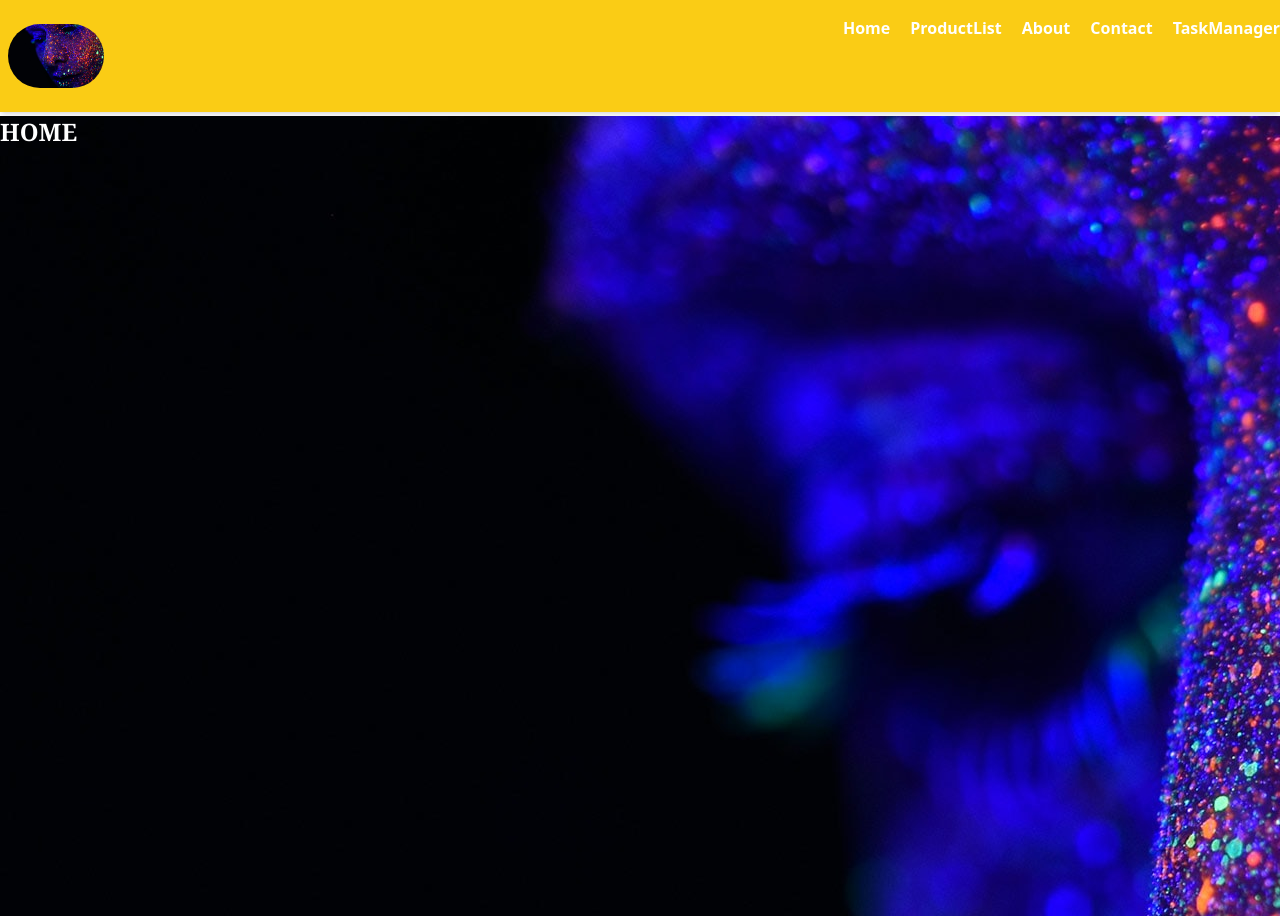
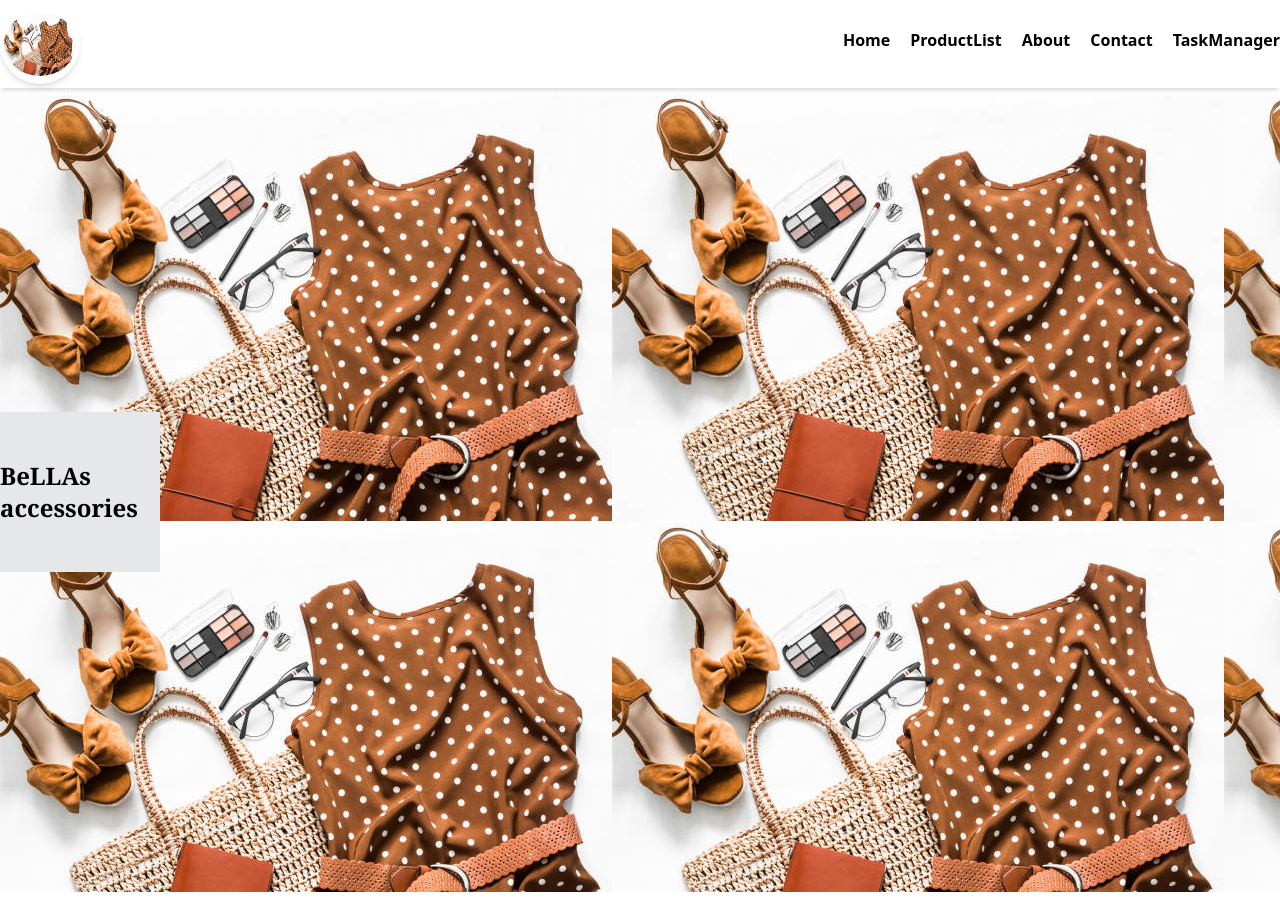
Before and after one commit to christabelalorzuke/code-along, a React (Create React App) app: page / in a window 1280 px wide. After the commit the page ends 892 px from the top, so only its background shows below. Built offline with nearby package versions, Linux system fonts and the light colour scheme.

Commit message:
state-management-1

```diff
--- /dev/null
+++ b/src/Context/productContext.jsx
@@ -0,0 +1,20 @@
+// import { createContext, useState , useEffect } from "react";
+// import useAxios from "../hooks/useAxios"
+import { createContext, useContext, useState } from "react";
+
+export const ProductContext = createContext({
+  products: [],
+  setProducts: (products) => {},
+});
+
+export const ProductsContextProvider = ({ children }) => {
+  const [products, setValue] = useState([]);
+  const setProducts = (products) => setValue(products);
+  return (
+    <ProductContext.Provider value={{ products, setProducts }}>
+      {children}
+    </ProductContext.Provider>
+  );
+};
+
+export const useProductContext = () => useContext(ProductContext);
--- a/src/components/Navbar.jsx
+++ b/src/components/Navbar.jsx
@@ -25,14 +25,14 @@ const links = [
 ];
 const Navbar = () => {
   return (
-    <div className="shadow-md py-4 bg-yellow-400 text-white">
+    <div className="shadow-md py-1 bg-yellow-6700  mb-1">
       <nav className="flex font-bold justify-between max-w-7xl mx-auto">
         <img
           src={ColorArt}
           alt=""
-          className="px-2 py-2 rounded-full object-fill h-20 w-30"
+          className="px-1 py-2  m-none rounded-full object-fill h-20 w-20 shadow-md"
         />
-        <ul className="flex gap-5 ">
+        <ul className="flex gap-5 mt-6 ml-2 ">
           {links.map((link, index) => (
             <NavItem key={index} label={link.label} to={link.to} />
           ))}
--- a/src/components/Product.jsx
+++ b/src/components/Product.jsx
@@ -5,13 +5,15 @@ const Product = ({ product }) => {
   return (
     <div className="w-full max-w-sm bg-white rounded-lg shadow-md dark:bg-gray-800 dark:border-gray-700">
       <div className="snap-center flex justify-center item-center rounded-lg">
+        <div className="h-72 overflow-hidden ">
         <a href="m">
             <img
               className="p-4 rounded-t-lg"
-            src={product.category.image}
+              src={product.image}
               alt=""
             />
           </a>
+        </div>
         </div>
 
       <div className="px-5 pb-5 item-center justify-center m-4">
@@ -22,7 +24,7 @@ const Product = ({ product }) => {
         </a>
         <div className="flex items-center mt-2.5 mb-2 text-white">
           {/* <span class="bg-blue-100 text-blue-800 text-xs font-semibold mr-2 px-2.5 py-0.5 rounded dark:bg-blue-200 dark:text-blue-800 ml-3"> */}
-          {product.description}
+          {product.description.substring(0 , 150)}
           {/* </span> */}
         </div>
         <div className="flex justify-between items-center">
--- a/src/components/ProductDetail.jsx
+++ b/src/components/ProductDetail.jsx
@@ -1,6 +1,6 @@
 import React from "react";
 import { useParams } from "react-router-dom";
-import useAxios from "./hooks/useAxios";
+import useAxios from "../hooks/useAxios";
 
 const ProductDetail = () => {
   const { productId } = useParams();
@@ -15,7 +15,6 @@ const ProductDetail = () => {
               <img classNmae="w-40" key={index} src={image} alt="" />
             ))}
           </div>
-          {/* {productId} */}
         </div>
         <div className="">
             hello
--- a/src/index.js
+++ b/src/index.js
@@ -3,11 +3,15 @@ import ReactDOM from 'react-dom/client';
 import './index.css';
 import App from './App';
 import reportWebVitals from './reportWebVitals';
+import { ProductsContextProvider } from './Context/productContext';
 
 const root = ReactDOM.createRoot(document.getElementById('root'));
 root.render(
   <React.StrictMode>
-    <App />
+    <ProductsContextProvider>
+        <App />
+    </ProductsContextProvider>
+
   </React.StrictMode>
 );
 
--- a/src/pages/Home.jsx
+++ b/src/pages/Home.jsx
@@ -3,8 +3,10 @@ import React from "react";
 const Home = () => {
   return (
     <div>
-      <div className="h-screen bg-[url('./assets/img/ColorArt.jpg')] flex  items-left shadow-md text-white text-2xl  font-serif font-semibold mt-1">
-        HOME
+      <div className="h-screen bg-[url('./assets/img/ColorArt.jpg')] flex  items-center shadow-md  text-2xl  font-serif font-semibold mt-1">
+        <h1 className="bg-gray-200 w-40 h-40 flex items-center">
+        BeLLAs accessories
+        </h1>
       </div>
     </div>
   );
--- a/src/pages/ProductList.jsx
+++ b/src/pages/ProductList.jsx
@@ -1,34 +1,30 @@
-import React from "react";
-import useAxios from "../components/hooks/useAxios";
+import React, { useEffect } from "react";
+import useAxios from "../hooks/useAxios";
 import Product from "../components/Product";
 import Spinner from "../components/Spinner";
+import { useProductContext } from "../Context/productContext";
 
 function ProductList() {
   const { data, isLoading, error } = useAxios(
-    "https://api.escuelajs.co/api/v1/products"
+    "https://fakestoreapi.com/products"
   );
+  const { products, setProducts } = useProductContext();
 
-  // useEffect(() =>
-  // {
-  //     const getProducts = async () =>
-  //     {
-  //         const results = await axios.get( "https://api.escuelajs.co/api/v1/products");
-  //         setProducts(results.data)
-
-  //     };
-
-  //     getProducts()
-  // },[])
+  useEffect(() => {
+    setProducts(data);
+  }, [data, setProducts]);
 
   if (isLoading) return <Spinner />;
   if (error) return <p>{error}</p>;
 
+  console.log(products);
+
   return (
-    <div className="flex flex-wrap gap-10 justify-center pt-10">
-      <div className="text-white">
+    <div className="flex flex-wrap gap-10 justify-center pt-10 ">
+      <div className="text-white ">
         <h1>our products</h1>
       </div>
-      {data?.map((data) => (
+      {products?.map((data) => (
         <Product product={data} />
       ))}{" "}
     </div>
```
Also changed, not shown: src/assets/img/ColorArt.jpg, src/assets/img/Colorpainting.jpg (added), src/hooks/useAxios.js (renamed from src/components/hooks/useAxios.js). Lines whose indentation alone changed are shown as unchanged.
